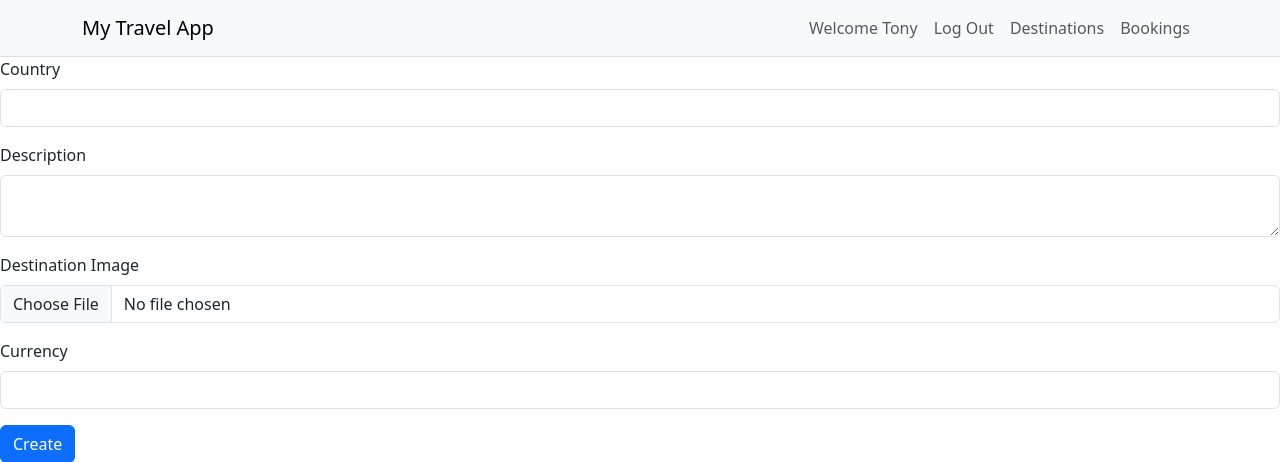
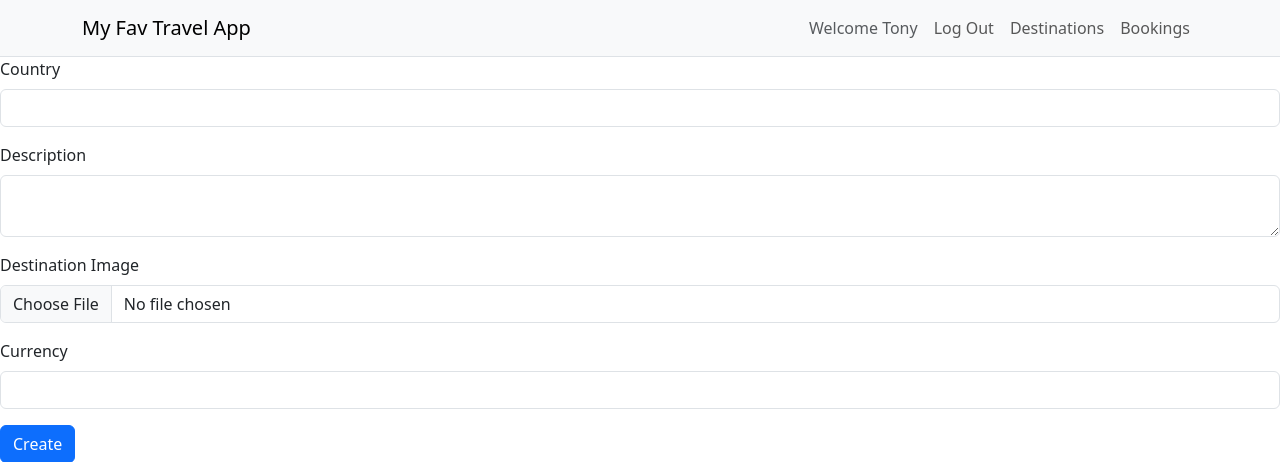
Before and after one commit to gary-ka/iab207_tut_demo, a Flask app: page /destinations/create in a window 1280 px wide. Shown: the top 462 px of the page. Run offline with Flask 3, Linux system fonts and the light colour scheme; a user stored in the database is signed in; some libraries are stand-ins or nearby versions.

Commit message:
changed web name

```diff
--- a/travel/templates/base.html
+++ b/travel/templates/base.html
@@ -18,7 +18,7 @@
          <div class="container">
 
             <!-- Your Travel App Name or Logo -->
-            <a href="/" class="navbar-brand">My Travel App</a>
+            <a href="/" class="navbar-brand">My Fav Travel App</a>
             <button class="navbar-toggler" type="button" data-bs-toggle="collapse"
                data-bs-target="#navbarSupportedContent" aria-controls="navbarSupportedContent" aria-expanded="false"
                aria-label="Toggle navigation">
```
